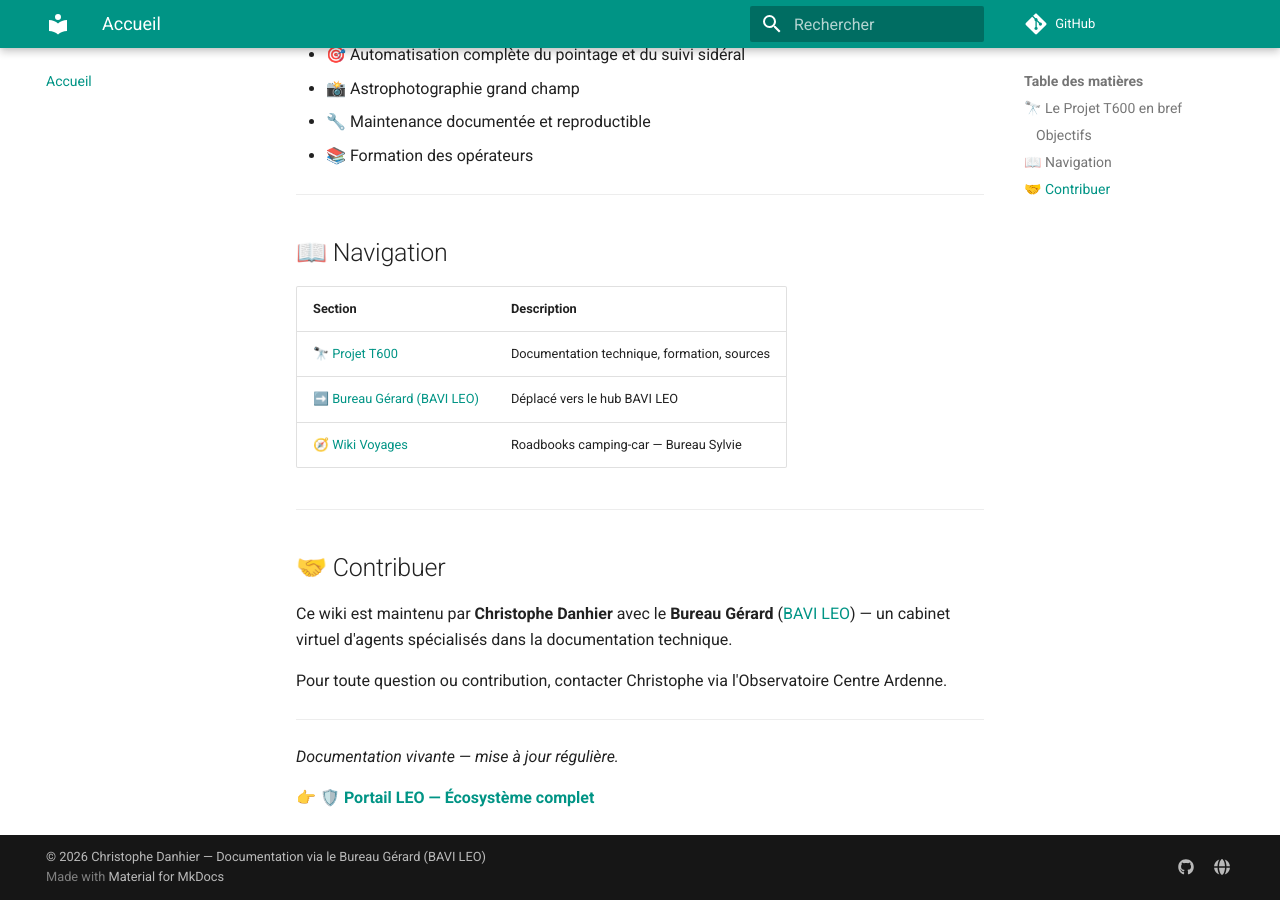
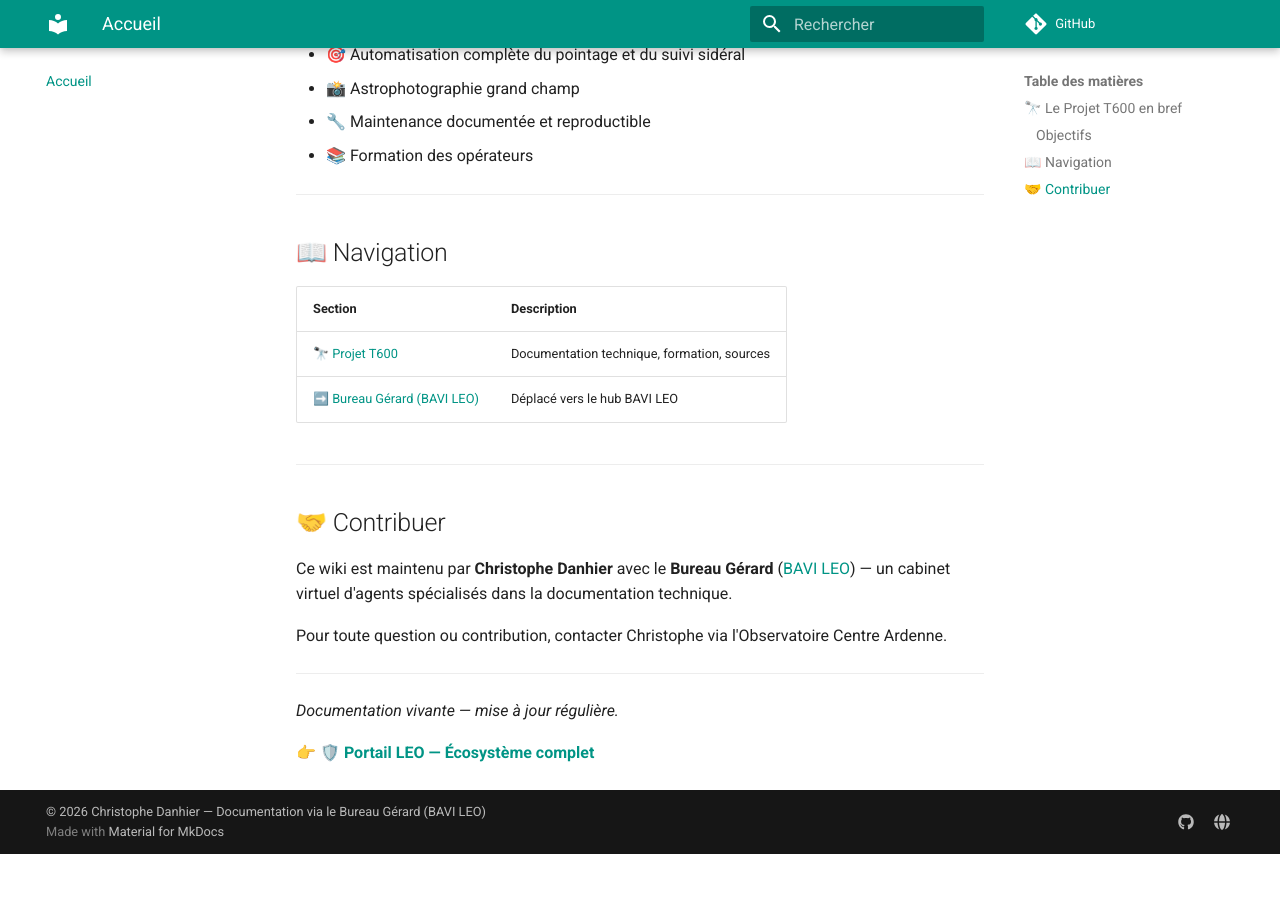
Before and after one commit to christophedanhier-hash/wiki-oca, an MkDocs documentation site: the page built from docs/index.md, in a window 1280 px wide and 900 px high, scrolled down 534 px. Built offline with MkDocs 1.6.1 and Material for MkDocs 9.7.7, drawn with Linux system fonts in a browser that asks for light colours; comment, search, counter and statistics services are not loaded; after the commit the page ends 1388 px from its top, so only the background shows below that.

Commit message:
fix: remove irrelevant Voyages link from OCA index

```diff
--- a/docs/index.md
+++ b/docs/index.md
@@ -23,7 +23,6 @@ Le **T600** est un télescope automatisé de type Newton sur monture équatorial
 |---------|-------------|
 | [🔭 Projet T600](t600/index.md) | Documentation technique, formation, sources |
 | [➡️ Bureau Gérard (BAVI LEO)](bureau-gerard/index.md) | Déplacé vers le hub BAVI LEO |
-| [🧭 Wiki Voyages](https://christophedanhier-hash.github.io/voyages-wiki/) | Roadbooks camping-car — Bureau Sylvie |
 
 ---
 
```
